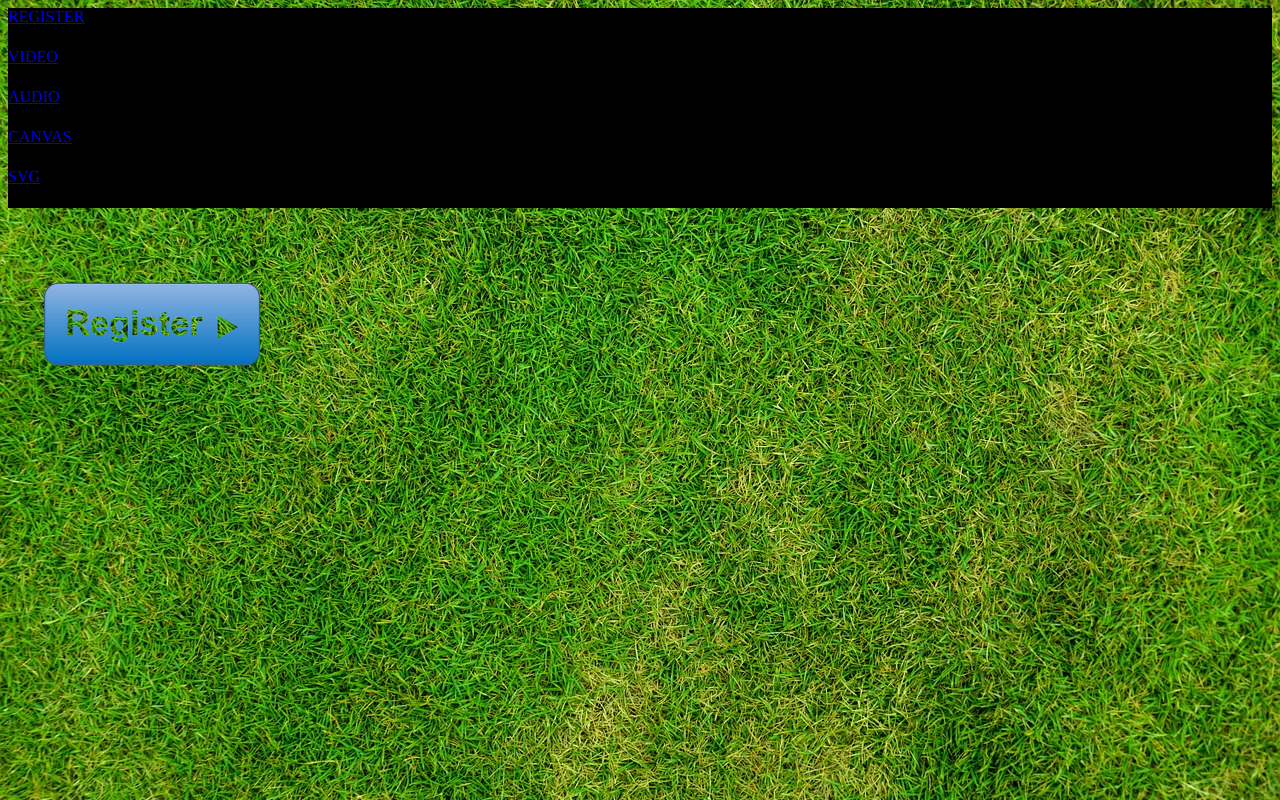
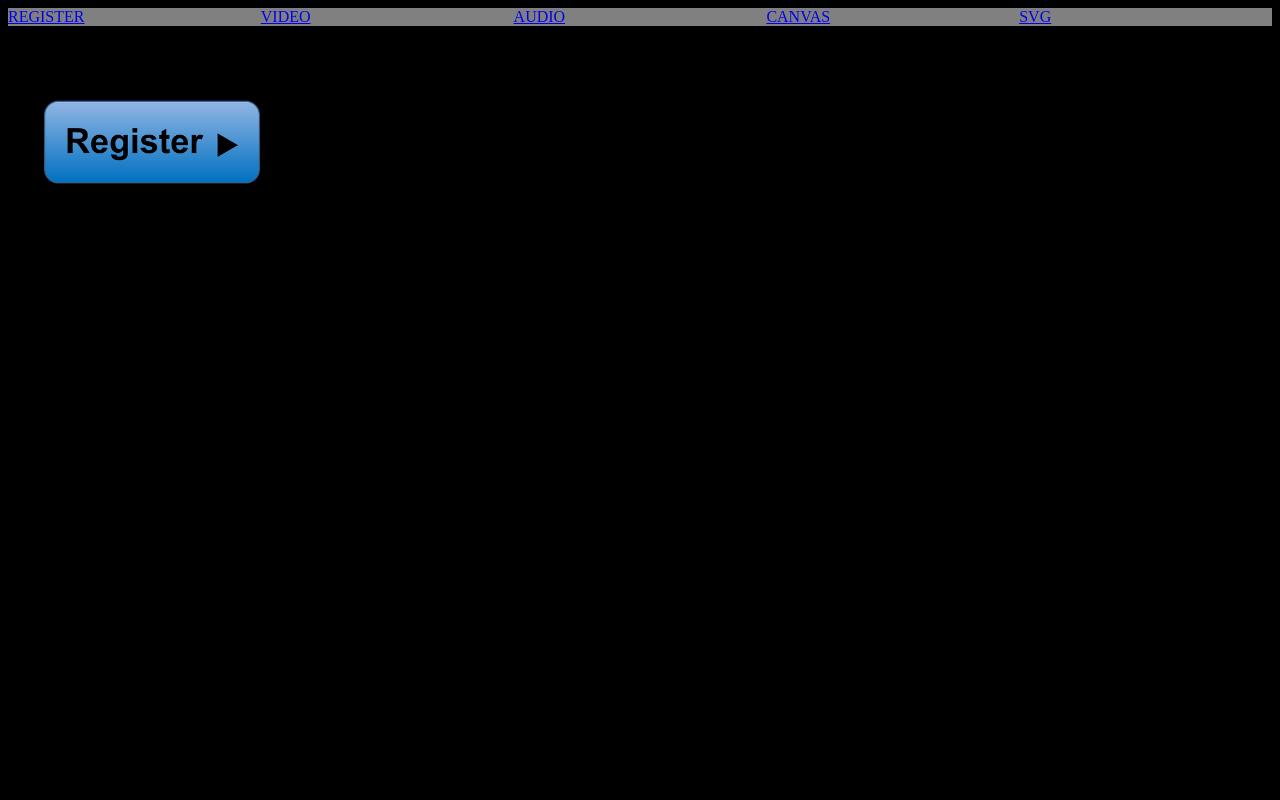
Before and after one commit to mjnaveen96/sample_website2, a plain HTML site: page home.html in a window 1280 px wide. Drawn offline with Linux system fonts and the light colour scheme.

Commit message:
shokam update

```diff
--- a/css/style.css
+++ b/css/style.css
@@ -1,53 +1,15 @@
 /* sample_website*/
 body {
-	background: url("../media/background.jpg");
-}
-/*header {
-	display: grid;
-	grid-area:
-}*/
-.register {
-  grid-area: register;
+	background-color: black;
 }
 
-.video {
-  grid-area: video;
-}
-
-.audio {
-  grid-area: audio;
-}
-
-.canvas {
-  grid-area: canvas;
-}
-
-.svg {
-  grid-area: svg;
-}
 
 .header {
-  display: grid;
-  grid-auto-rows: 40px;
-  grid-template-areas:
-  'register register'
-  'video video'
-  'audio audio'
-  'canvas canvas'
-  'svg svg';
-  background-color: black;
-  /*grid-template-columns: 20px;
-  grid-template-rows: 100px 100px;
-  grid-template-areas:
-    "a a "
-    "a a "
-    "a a";*/
-    /*background-color: black;
-    background-size: 30px 50px;*/
+  display: flex;
+  background-color: rgba(255,255,255,.5);
+  justify-content: space-between;
+ }
+
+.header > div {
+  flex:1;
 }
-.item {
-  grid-area: a;
-}
-/*.item2 {
-  grid-area: b;
-}*/
```
